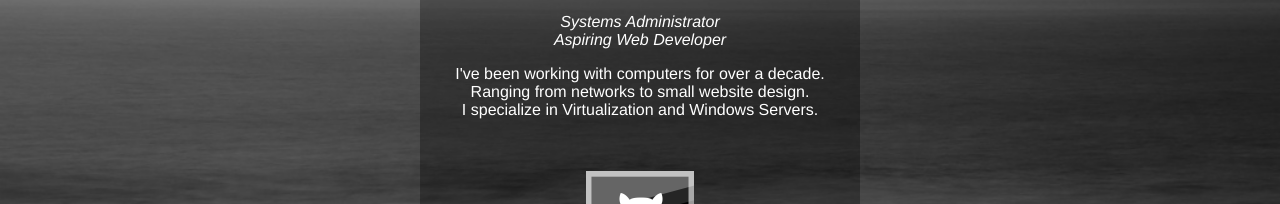
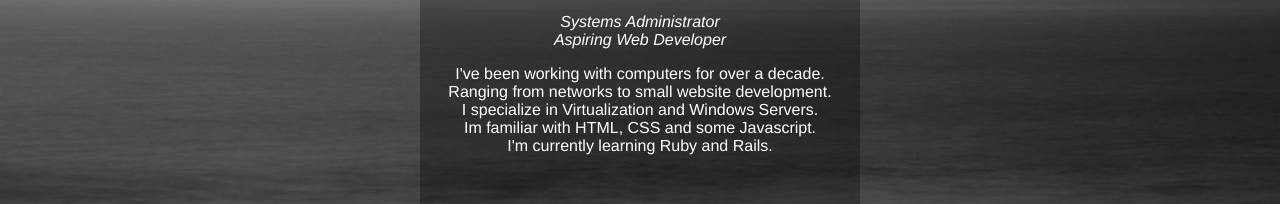
Before and after one commit to sbramlett/sbramlett.github.io, a plain HTML site: page index.html in a window 1280 px wide. Shown: the part 261-465 px from the top of the page. Drawn offline with Linux system fonts and the light colour scheme.

Commit message:
added more content about me

```diff
--- a/index.html
+++ b/index.html
@@ -14,9 +14,15 @@
 				</i>
 			</p>
 			<p>
-				I've been working with computers for over a decade. Ranging from networks to small website design.
+				I've been working with computers for over a decade.
+				<br />
+				Ranging from networks to small website development.
 				<br />
 				I specialize in Virtualization and Windows Servers.
+				<br />
+				Im familiar with HTML, CSS and some Javascript.
+				<br />
+				I'm currently learning Ruby and Rails.
 			</p>
 
 			<br />
```
